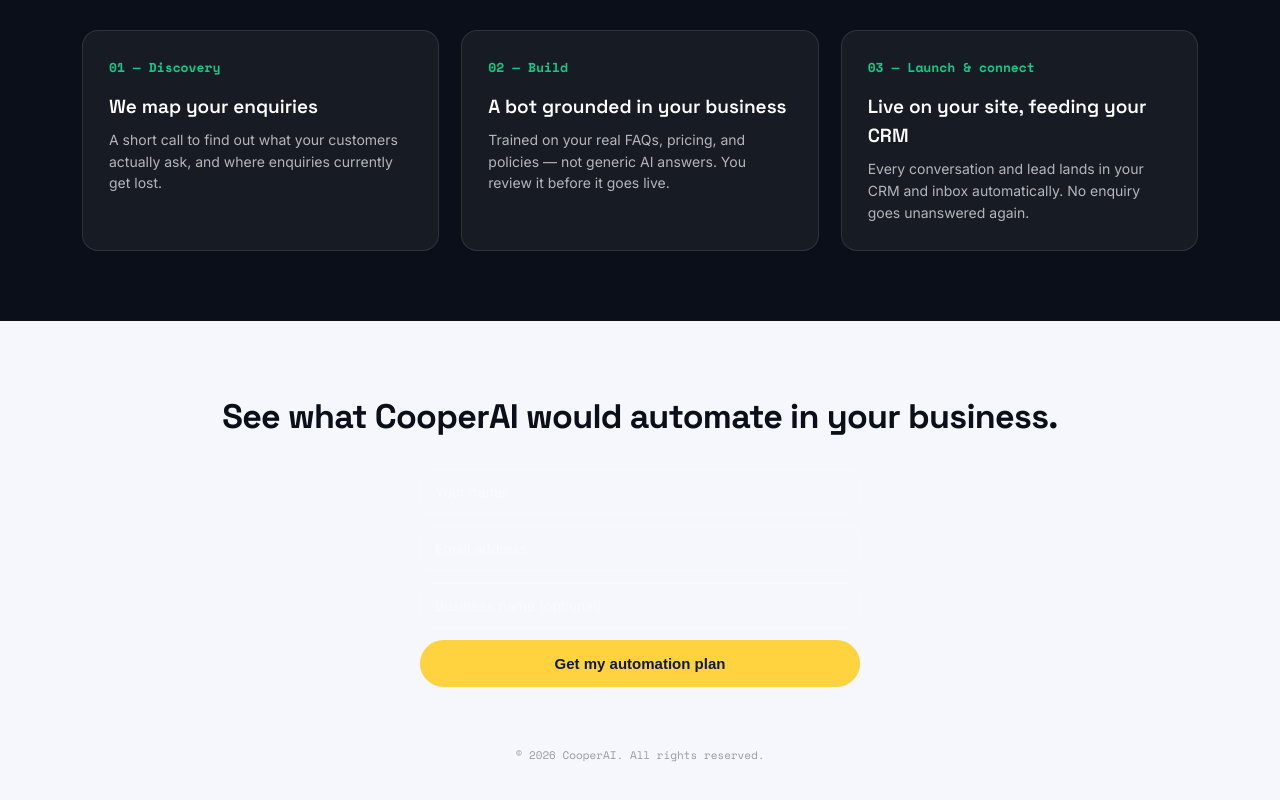
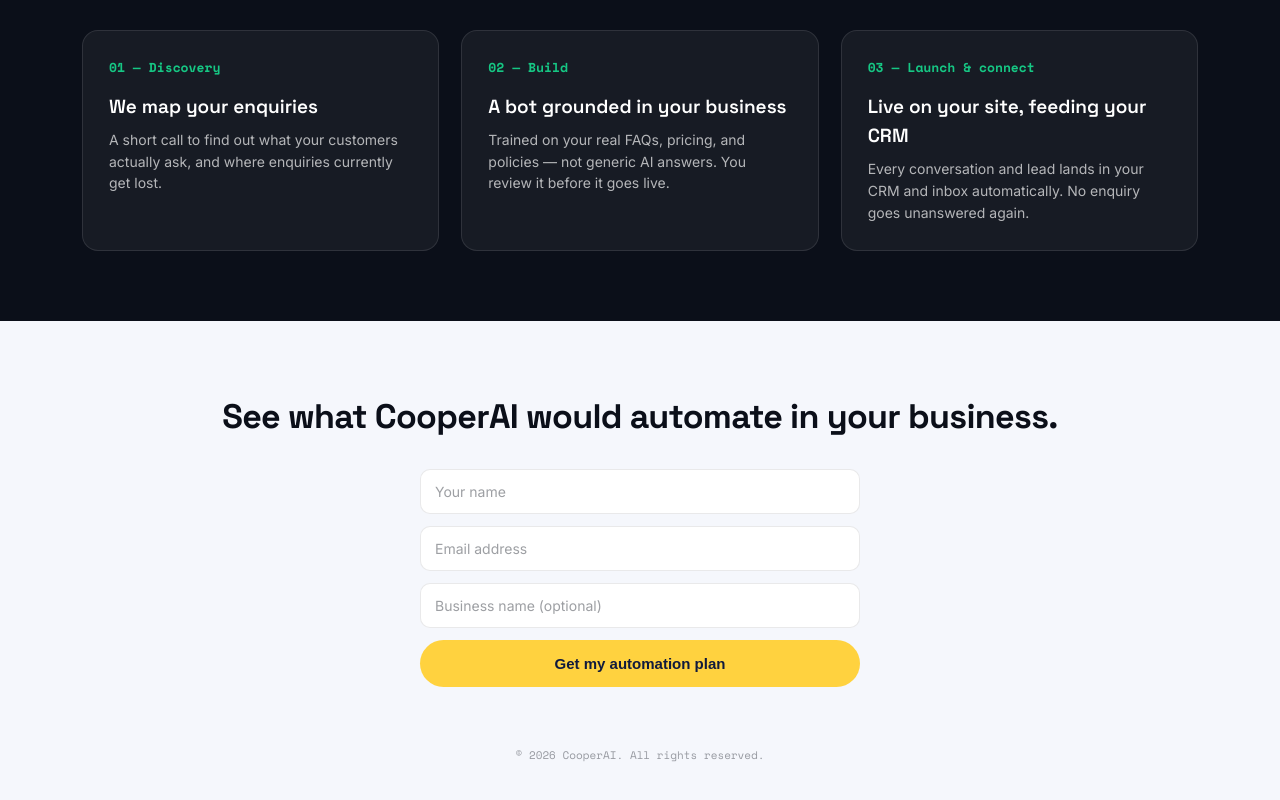
Before and after one commit to garycoops30-web/Vercel, a website: page index.html in a window 1280 px wide. Shown: the part 1715-2515 px from the top of the page. Drawn offline with nearby package versions, Linux system fonts and the light colour scheme.

Commit message:
Update index.html

```diff
--- a/index.html
+++ b/index.html
@@ -110,9 +110,9 @@
   font-family:'Inter',sans-serif;font-size:14px;background:var(--white);color:var(--ink);}
 .lead-form input::placeholder{color:rgba(11,15,25,0.4);}
   .lead-form{max-width:440px;margin:0 auto;display:flex;flex-direction:column;gap:12px;text-align:left;}
-  .lead-form input{border:1px solid rgba(255,255,255,0.18);border-radius:10px;padding:13px 14px;
-    font-family:'Inter',sans-serif;font-size:14px;background:rgba(255,255,255,0.06);color:var(--white);}
-  .lead-form input::placeholder{color:rgba(255,255,255,0.45);}
+  .lead-form input{border:1px solid var(--line);border-radius:10px;padding:13px 14px;
+  font-family:'Inter',sans-serif;font-size:14px;background:var(--white);color:var(--ink);}
+.lead-form input::placeholder{color:rgba(11,15,25,0.4);}
   .lead-form input:focus-visible{outline:2px solid var(--yellow);outline-offset:1px;}
   .lead-form button{background:var(--yellow);color:var(--blue-deep);border:none;font-weight:700;
     padding:15px;border-radius:999px;font-size:15px;cursor:pointer;transition:transform .15s ease;}
```
